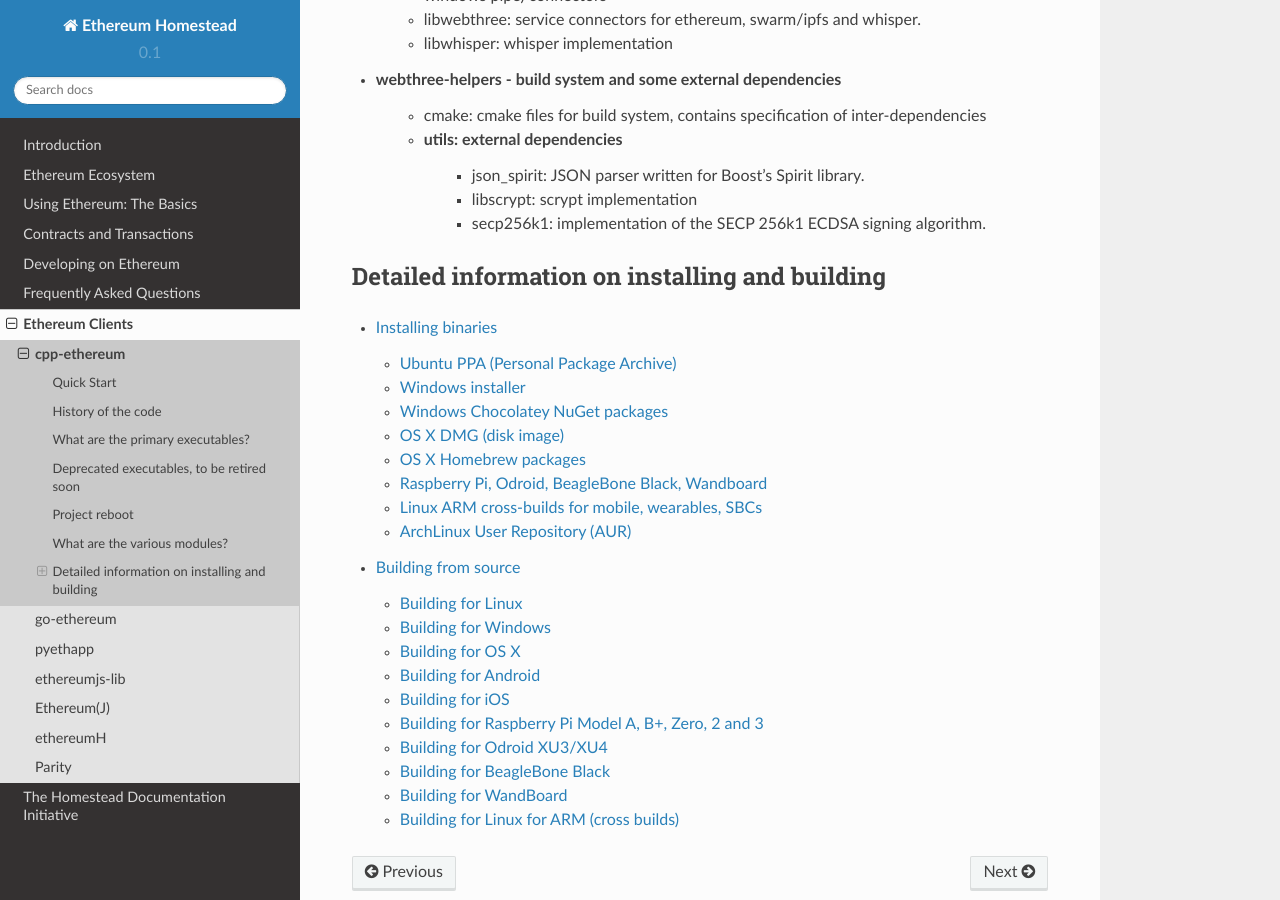
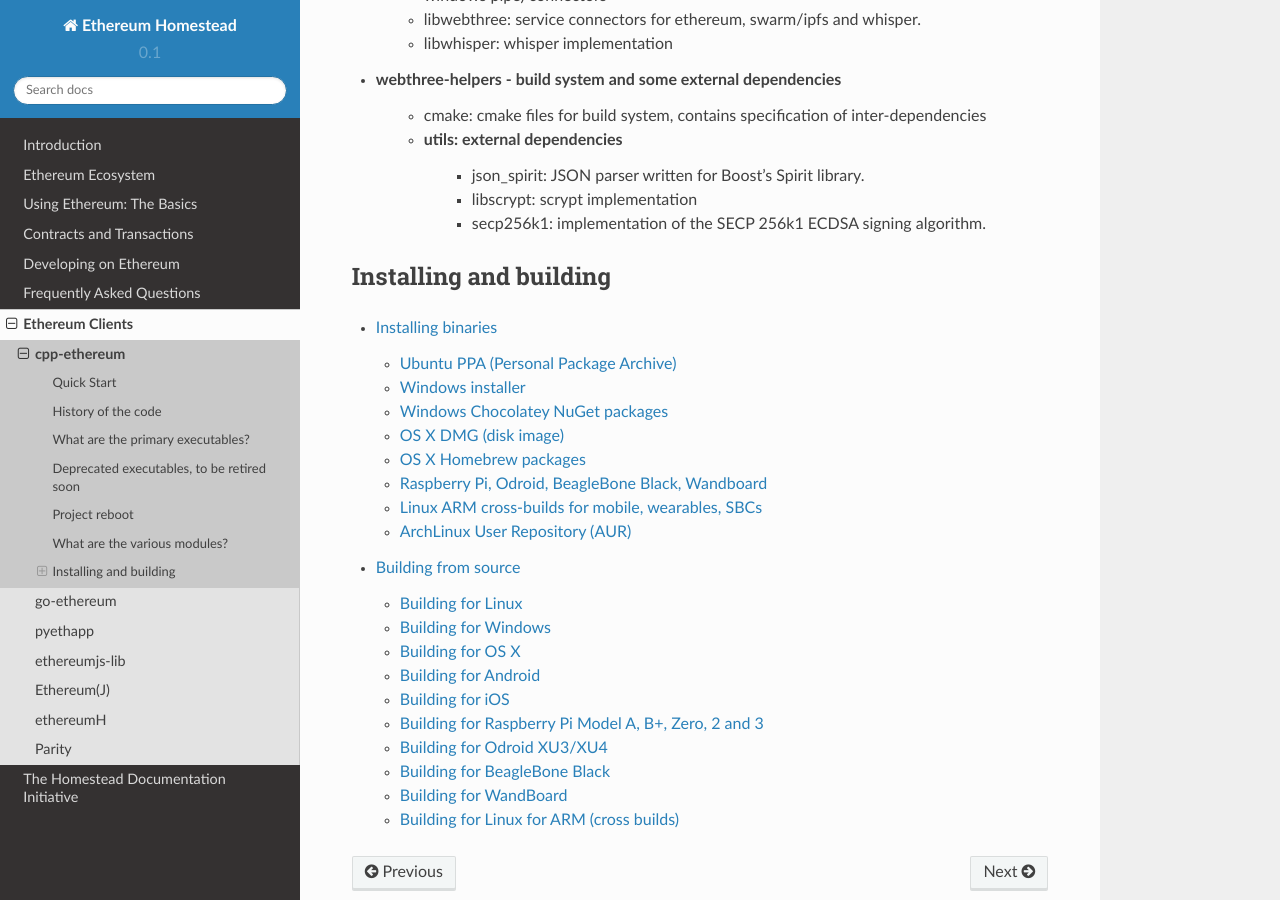
Before and after one commit to ethereum/homestead-guide, a Sphinx documentation site: the page built from source/ethereum-clients/cpp-ethereum/index.rst, in a window 1280 px wide and 900 px high, scrolled down 4214 px. Built offline with Sphinx 7.4.7 and the Read the Docs theme 2.0.0, drawn with Linux system fonts in a browser that asks for light colours.

Commit message:
Heading improved.

```diff
--- a/source/ethereum-clients/cpp-ethereum/index.rst
+++ b/source/ethereum-clients/cpp-ethereum/index.rst
@@ -136,7 +136,7 @@
         - secp256k1: implementation of the SECP 256k1 ECDSA signing algorithm.
 
 
-Detailed information on installing and building
+Installing and building
 --------------------------------------------------------------------------------
 
 .. toctree::
```
